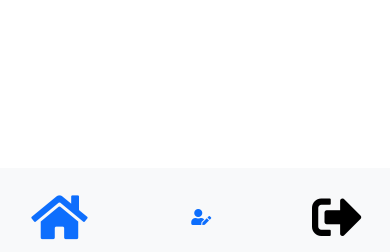
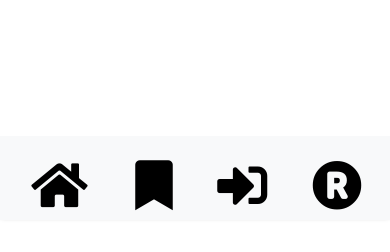
Before and after one commit to HysteriaKa/P6b-Snowboard, a Symfony app: template templates/main/homePage.html.twig in a window 390 px wide. Shown: the part 592-844 px from the top of the page. Run offline with Twig, Linux system fonts and the light colour scheme; the template is opened without the code that fills it, so the values that code supplies are empty; some libraries are stand-ins or nearby versions.

Commit message:
fix mobil nav bar - display all trick

```diff
--- a/public/css/main.css
+++ b/public/css/main.css
@@ -1,11 +1,9 @@
 @import "~bootstrap/scss/bootstrap";
 h1 {
-
   text-transform: uppercase;
 }
 
 input {
-
   padding: 1rem;
   font-size: large;
   border-right: none;
@@ -14,18 +12,15 @@ input {
   border-left: none;
 }
 .center {
-
   justify-content: center;
   text-align: center;
   align-items: center;
 }
 .ver-center {
-
   align-items: center;
 }
 
 .jumbotron {
-
   display: flex;
   justify-content: center;
   flex-direction: column;
@@ -37,13 +32,11 @@ input {
 }
 
 .jumbotron div {
-
   color: #fff;
   width: 100%;
 }
 
 .jumbotron div h2 {
-
   -webkit-animation-name: pulse;
   animation-name: pulse;
   -webkit-animation-duration: 1s;
@@ -55,53 +48,43 @@ input {
 }
 
 .jumbotron h1 {
-
   font-size: 50px;
   margin-bottom: 0;
 }
 
 .jumbotron p {
-
   font-size: 25px;
   font-weight: bold;
   margin-bottom: 0;
 }
 .d-flex {
-
   display: flex;
   flex-direction: column;
 }
 .bg-purple {
-
   background-color: purple;
 }
 .column {
   flex-direction: column;
 }
 .row {
-
   flex-direction: row !important;
 }
 .start {
-
   text-align: initial !important;
 }
 .justif-space-around {
-
   justify-content: space-around;
 }
 .justif-space-between {
-
   justify-content: space-between;
 }
 .logoNav {
-
   width: 85px;
   height: 60px;
 }
 #inputPassword,
-#inputEmail{
-
+#inputEmail {
   padding: 1rem;
   font-size: large;
   border-right: none;
@@ -109,11 +92,9 @@ input {
   border-bottom: solid #211a44;
   border-left: none;
   width: 30%;
-
 }
 
 nav {
-
   display: flex;
   height: 10vh;
   width: 100%;
@@ -121,96 +102,93 @@ nav {
   background: #fff;
 }
 nav div a {
-
   text-decoration: none;
   margin: 1rem;
 }
 
 /*mobile navbar*/
 .mobile {
-
   position: fixed;
   bottom: 0;
   left: 0;
   right: 0;
   z-index: 600;
-	will-change:transform;
+  will-change: transform;
   transform: translateZ(0);
   display: flex;
   height: 50px;
   box-shadow: 0 -2px 5px -2px #333;
   background-color: #fff;
 }
-.fa-home {
-
+/* taille et couleur favicon Nav*/
+.fa,
+.fas {
+  color: black;
   font-size: 50px !important;
 }
 
-.fa-sign-out-alt {
-
-  font-size:50px !important;
-  color: black;
-}
 /* margin et padding*/
 .mab-1 {
-
   margin-bottom: 1rem;
 }
 .mab-2 {
-
   margin-bottom: 2rem !important;
 }
 .mat-1 {
-
   margin-top: 1rem;
 }
 .mat-2 {
-
   margin-top: 2rem;
 }
 .mar-1 {
-
   margin-right: 1rem;
 }
 .mal-1 {
-
   margin-left: 1rem;
+}
+.mal-2 {
+  margin-left: 2rem;
+}
+.mal-3 {
+  margin-left: 3rem;
 }
 
 /* buttons*/
 .btn {
-
   cursor: pointer;
   padding: 10px;
   border: none;
   font-size: 15px;
   text-decoration: none;
 }
+/* .mobile {
 
+  display : none;
+} */
 @media (min-width: 768px) and (max-width: 1024px) and (orientation: landscape) {
-
   .row {
     flex-direction: column;
   }
-  .nav-Bs{
-    display:none !important;
+  #inputPassword,
+  #inputEmail {
+    width: 60%;
   }
 }
 @media (min-width: 600px) and (max-width: 1024px) {
-
   .row {
     flex-direction: column;
   }
-  .nav-Bs{
-    display:none !important;
+  #inputPassword,
+  #inputEmail {
+    width: 60%;
   }
 }
 @media (min-width: 320px) and (max-width: 600px) {
-
   .row {
     flex-direction: column;
   }
-  .nav-Bs{
-    display:none !important;
+  #inputPassword,
+  #inputEmail {
+    width: 60%;
   }
 }
--- a/src/DataFixtures/TrickFixtures.php
+++ b/src/DataFixtures/TrickFixtures.php
@@ -12,7 +12,7 @@ class TrickFixtures extends Fixture
     public function load(ObjectManager $manager): void
     {
         $categoriesName = ['Jumps', 'Rotations', 'Grabs', 'Presses', 'Rail Tricks'];
-        $trickNames = ['Ollie', 'Nollie', 'Melon', 'Indy', 'Nose Grab', '50-50', 'Tail Press', 'Frontside 180', 'Backside 180', 'Butter', 'Air-to-fakie', 'Beef Curtains'];
+        $trickNames = ['Ollie', 'Nollie', 'Melon', 'Indy', 'Nose Grab', 'japan', 'Tail Press', 'Frontside 180', 'Backside 180', 'Butter', 'Air-to-fakie', 'Beef Curtains'];
 
         foreach ($categoriesName as $categoryTag) {
             $category = new Category();
--- a/templates/base.html.twig
+++ b/templates/base.html.twig
@@ -20,7 +20,7 @@
 </head>
 
 <body>
-    <div class="nav-Bs">
+    <div class="nav-Bs d-none d-lg-block">
         <nav class="navbar navbar-expand-lg navbar-dark bg-dark">
             <div class="container-fluid">
                 <a class="navbar-brand" href="{{ path('app_home') }}"><img class="logoNav start"
@@ -41,7 +41,7 @@
                            <a class="nav-link" href="{{ path('app_logout') }}">Log Out</a></li>
                            {% else %}
                            <li class="nav-item">
-                            <a class="nav-link" href="">Log In</a></li>
+                            <a class="nav-link" href="{{ path('app_login') }}">Log In</a></li>
                             <li class="nav-item"> <a class="nav-link" href="{{ path('app_register') }}">Sign in</a> </li>
                             {% endif %}
 
@@ -50,12 +50,17 @@
             </div>
         </nav>
     </div>
-    <div class="mobile">
+    <div class="mobile d-block d-lg-none mab-2">
         <nav class="navbar fixed-bottom navbar-light bg-light">
             <div class="container-fluid">
                 <a href="{{ path('app_home') }}"><i class="fa fa-fw fa-home"></i></a>
-                <a href="#"><i class="fas fa-user-edit"></i></a>
-                <a href="#"><i class="fa fas fa-sign-out-alt"></i></a>
+                <a href="#"><i class="fas fa-bookmark"></i></a>
+                {% if app.user %}
+                <a href="{{ path('app_logout') }}"><i class="fa fas fa-sign-out-alt"></i></a>
+                {% else %}
+                <a href="{{ path('app_login') }}"><i class="fas fa-sign-in-alt"></i></a>
+                <a href="{{ path('app_register') }}"><i class="fas fa-registered"></i></a>
+                {% endif %}
             </div>
         </nav>
     </div>
--- a/templates/main/homePage.html.twig
+++ b/templates/main/homePage.html.twig
@@ -4,6 +4,24 @@
 
 {% block body %}
 <div class="jumbotron center bg-purple">
-<h1 class="center">Le site qui référencie les figures de Snowboard</h1>
+    <h1 class="center">Snowboard tricks and more</h1>
+</div>
+
+<div class="mal-1 mat-2">
+    <div class="container">
+        <div class="row align-items-start">
+            {% for trick in tricks %}
+            <div class="col mat-1">
+                <div class="card" style="width: 18rem;">
+                    <img src="..." class="card-img-top" alt="...">
+                    <div class="card-body">
+                        <h5 class="card-title">{{ trick.name }}</h5>
+                        <a href="#" class="btn btn-primary">Go somewhere</a>
+                    </div>
+                </div>
+            </div>
+            {% endfor %}
+        </div>
+    </div>
 </div>
 {% endblock %}
--- a/templates/security/login.html.twig
+++ b/templates/security/login.html.twig
@@ -46,8 +46,9 @@
     </div>
 </form>
 <div class="center mat-2">
+    <p>No account ?</p>
 <a href="{{path('app_register')}}">Register</a>
-<p>
+<p class="mat-1">
 <a href="{{path('app_forgot_password_request')}}">Forgot password ?</a></p>
 </div>
 {% endblock %}
```
Also changed, not shown: src/Controller/MainController.php (+7 -2 lines). Lines whose indentation alone changed are shown as unchanged.
